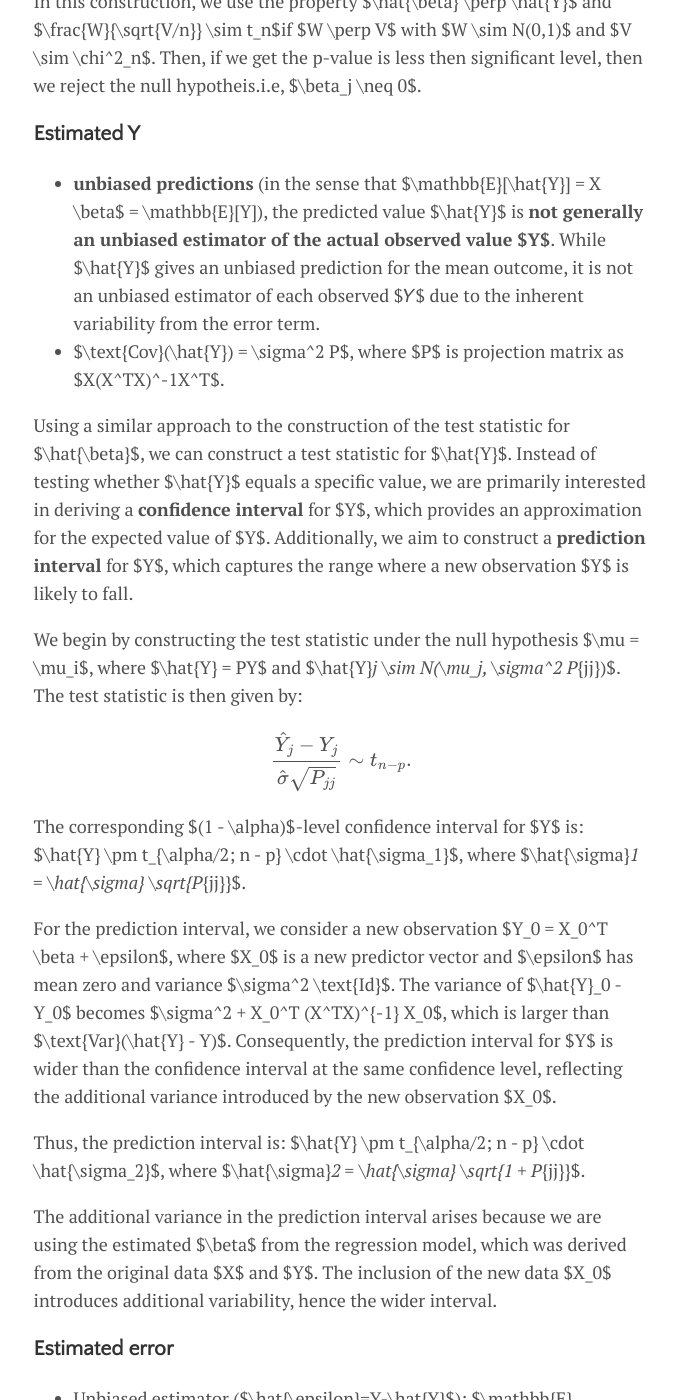
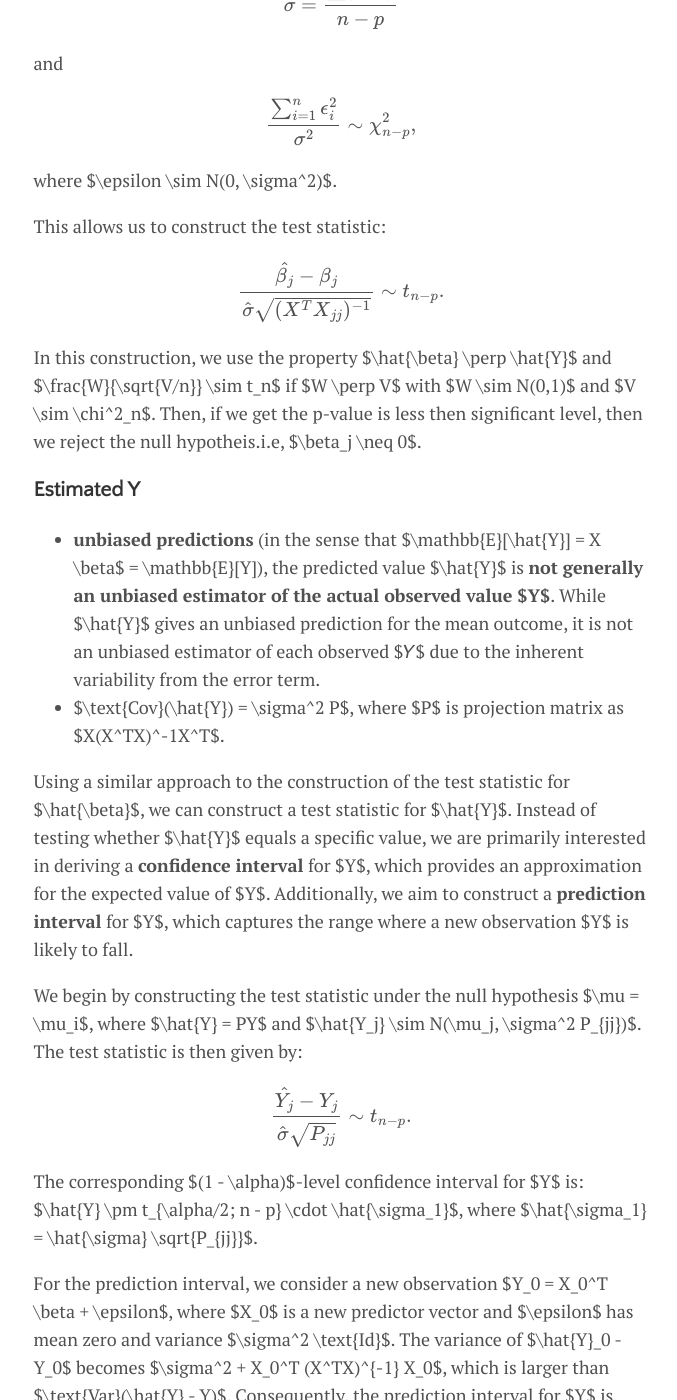
Before and after one commit to catty-halsey/catty-halsey.github.io, a Jekyll site: the page built from _posts/2024-11-4-Multiple regression.md, in a window 1280 px wide and 1400 px high, scrolled down 6143 px. Shown: the whole window, without its empty margins (299-976 px from the left). Built offline with Jekyll 4.4.1, drawn with Linux system fonts in a browser that asks for light colours; formulas are drawn with MathJax 3; some of the changed text lies outside the part shown.

Commit message:
Update 2024-11-4-Multiple regression.md

```diff
--- a/_posts/2024-11-4-Multiple regression.md
+++ b/_posts/2024-11-4-Multiple regression.md
@@ -152,25 +152,32 @@ where \(f\) is the probability density function for the error distribution.
 We are interested in whether the coefficient from the linear regression represents the true effect of $X_j$ on $Y$. To investigate this, we introduce a hypothesis test for $\hat{\beta}$. The null hypothesis: $H_0: \beta_j =0$ agianst the alternative hypothesis $\beta_j \neq 0$.
 
 Assume the errors follow a normal distribution with mean zero and variance $\sigma^2 \text{Id}$, so that
+
 $$
 \hat{\beta} \sim N(\beta, \sigma^2 (X^TX)^{-1}).
 $$
+
 We then have
+
 $$
 \hat{\sigma} = \frac{\sum_{i=1}^n \epsilon_i^2}{n - p}
 $$
+
 and
+
 $$
-\frac{\sum_{i=1}^n \epsilon_i^2}{\sigma^2} \sim \chi^2_{n - p},
+\frac{\sum_{i=1}^n \epsilon_i^2}{\sigma^2} \sim \chi^2_{n-p},
 $$
+
 where $\epsilon \sim N(0, \sigma^2)$.
 
 This allows us to construct the test statistic:
+
 $$
-\frac{\hat{\beta}_j - \beta_j}{\hat{\sigma} \sqrt{(X^TX)^{-1}_{jj}}} \sim t_{n - p}.
+\frac{\hat{\beta_j} - \beta_j}{\hat{\sigma} \sqrt{(X^TX_{jj})^{-1}}} \sim t_{n - p}.
 $$
 
-In this construction, we use the property $\hat{\beta} \perp \hat{Y}$ and $\frac{W}{\sqrt{V/n}} \sim t_n$if $W \perp V$ with $W \sim N(0,1)$ and $V \sim \chi^2_n$. Then, if we get the p-value is less then significant level, then we reject the null hypotheis.i.e, $\beta_j \neq 0$.
+In this construction, we use the property $\hat{\beta} \perp \hat{Y}$ and $\frac{W}{\sqrt{V/n}} \sim t_n$ if $W \perp V$ with $W \sim N(0,1)$ and $V \sim \chi^2_n$. Then, if we get the p-value is less then significant level, then we reject the null hypotheis.i.e, $\beta_j \neq 0$.
 
 ### Estimated Y
 - **unbiased predictions** (in the sense that $\mathbb{E}[\hat{Y}] = X \beta$ = \mathbb{E}[Y]), the predicted value $\hat{Y}$ is **not generally an unbiased estimator of the actual observed value $Y$**. While $\hat{Y}$ gives an unbiased prediction for the mean outcome, it is not an unbiased estimator of each observed
@@ -179,17 +186,17 @@ $𝑌$ due to the inherent variability from the error term.
 
 Using a similar approach to the construction of the test statistic for $\hat{\beta}$, we can construct a test statistic for $\hat{Y}$. Instead of testing whether $\hat{Y}$ equals a specific value, we are primarily interested in deriving a **confidence interval** for $Y$, which provides an approximation for the expected value of $Y$. Additionally, we aim to construct a **prediction interval** for $Y$, which captures the range where a new observation $Y$ is likely to fall.
 
-We begin by constructing the test statistic under the null hypothesis $\mu = \mu_i$, where $\hat{Y} = PY$ and $\hat{Y}_j \sim N(\mu_j, \sigma^2 P_{jj})$. The test statistic is then given by:
+We begin by constructing the test statistic under the null hypothesis $\mu = \mu_i$, where $\hat{Y} = PY$ and $\hat{Y_j} \sim N(\mu_j, \sigma^2 P_{jj})$. The test statistic is then given by:
 
 $$
-\frac{\hat{Y}_j - Y_j}{\hat{\sigma} \sqrt{P_{jj}}} \sim t_{n - p}.
+\frac{\hat{Y_j} - Y_j}{\hat{\sigma} \sqrt{P_{jj}}} \sim t_{n - p}.
 $$
 
-The corresponding $(1 - \alpha)$-level confidence interval for $Y$ is: $\hat{Y} \pm t_{\alpha/2; n - p} \cdot \hat{\sigma_1}$, where $\hat{\sigma}_1 = \hat{\sigma} \sqrt{P_{jj}}$.
+The corresponding $(1 - \alpha)$-level confidence interval for $Y$ is: $\hat{Y} \pm t_{\alpha/2; n - p} \cdot \hat{\sigma_1}$, where $\hat{\sigma_1} = \hat{\sigma} \sqrt{P_{jj}}$.
 
 For the prediction interval, we consider a new observation $Y_0 = X_0^T \beta + \epsilon$, where $X_0$ is a new predictor vector and $\epsilon$ has mean zero and variance $\sigma^2 \text{Id}$. The variance of $\hat{Y}_0 - Y_0$ becomes $\sigma^2 + X_0^T (X^TX)^{-1} X_0$, which is larger than $\text{Var}(\hat{Y} - Y)$. Consequently, the prediction interval for $Y$ is wider than the confidence interval at the same confidence level, reflecting the additional variance introduced by the new observation $X_0$.
 
-Thus, the prediction interval is: $\hat{Y} \pm t_{\alpha/2; n - p} \cdot \hat{\sigma_2}$, where $\hat{\sigma}_2 = \hat{\sigma} \sqrt{1 + P_{jj}}$.
+Thus, the prediction interval is: $\hat{Y} \pm t_{\alpha/2; n - p} \cdot \hat{\sigma_2}$, where $\hat{\sigma_2} = \hat{\sigma} \sqrt{1 + P_{jj}}$.
 
 The additional variance in the prediction interval arises because we are using the estimated $\beta$ from the regression model, which was derived from the original data $X$ and $Y$. The inclusion of the new data $X_0$ introduces additional variability, hence the wider interval.
 ### Estimated error
```
